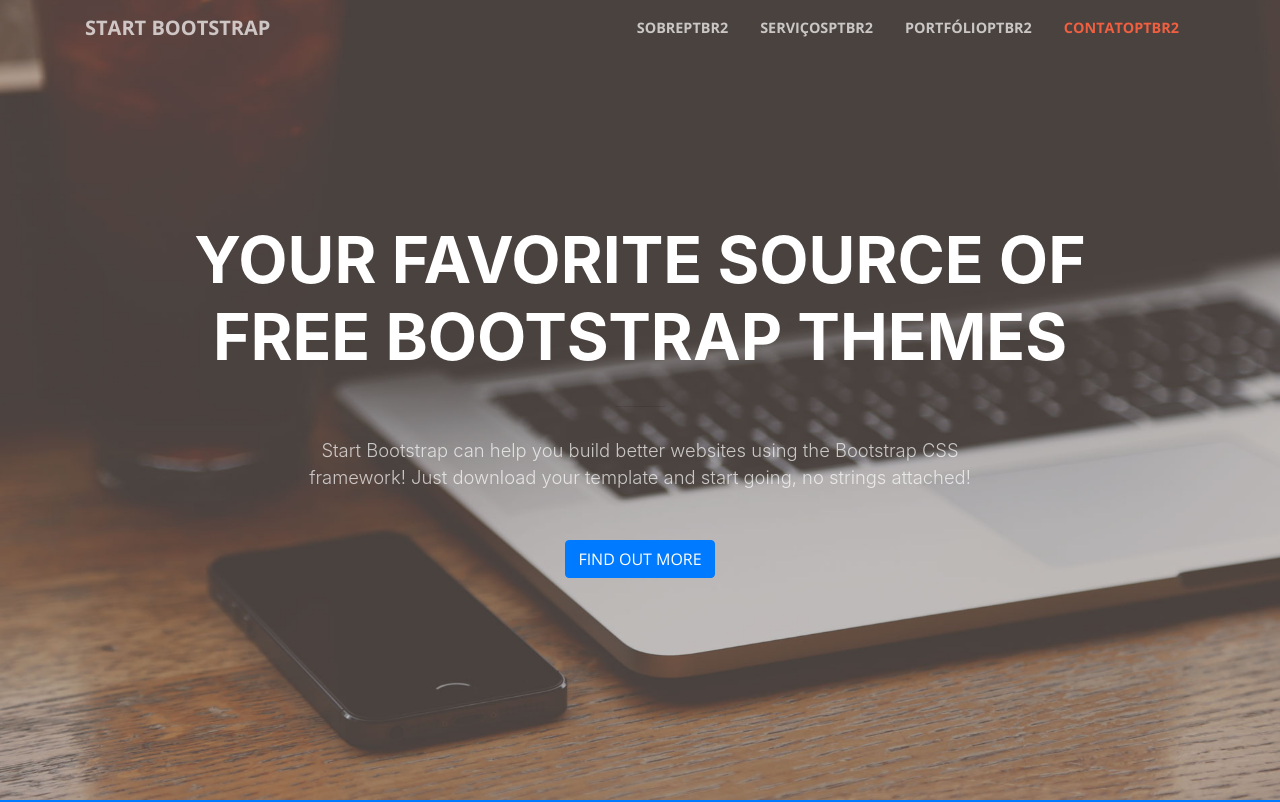
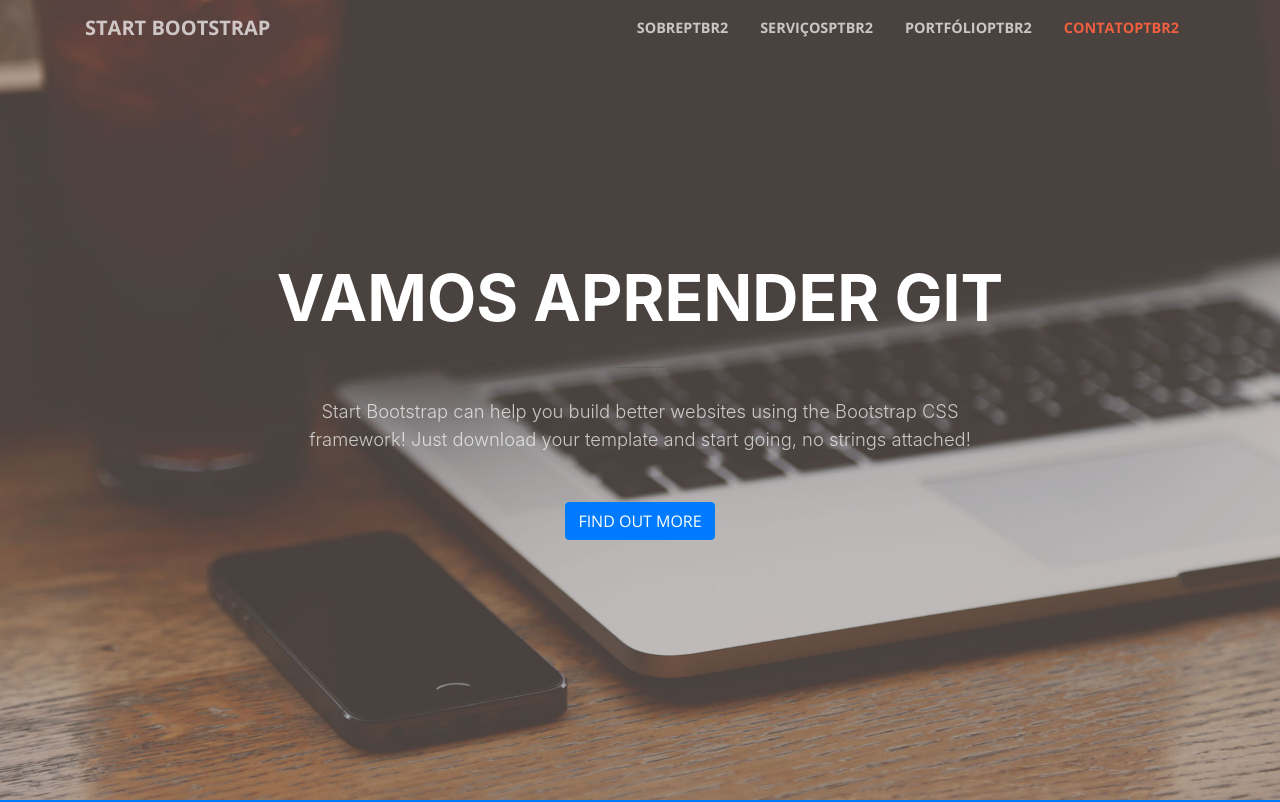
Before and after one commit to devfelip/GitCursoTemplate, a website with bundled scripts: page index.html in a window 1280 px wide. Shown: the top 802 px of the page. Built offline with nearby package versions, Linux system fonts and the light colour scheme.

Commit message:
Mais traduções

```diff
--- a/index.html
+++ b/index.html
@@ -59,7 +59,7 @@
         <div class="row">
           <div class="col-lg-10 mx-auto">
             <h1 class="text-uppercase">
-              <strong>Your Favorite Source of Free Bootstrap Themes</strong>
+              <strong>Vamos aprender GIT</strong>
             </h1>
             <hr>
           </div>
```
